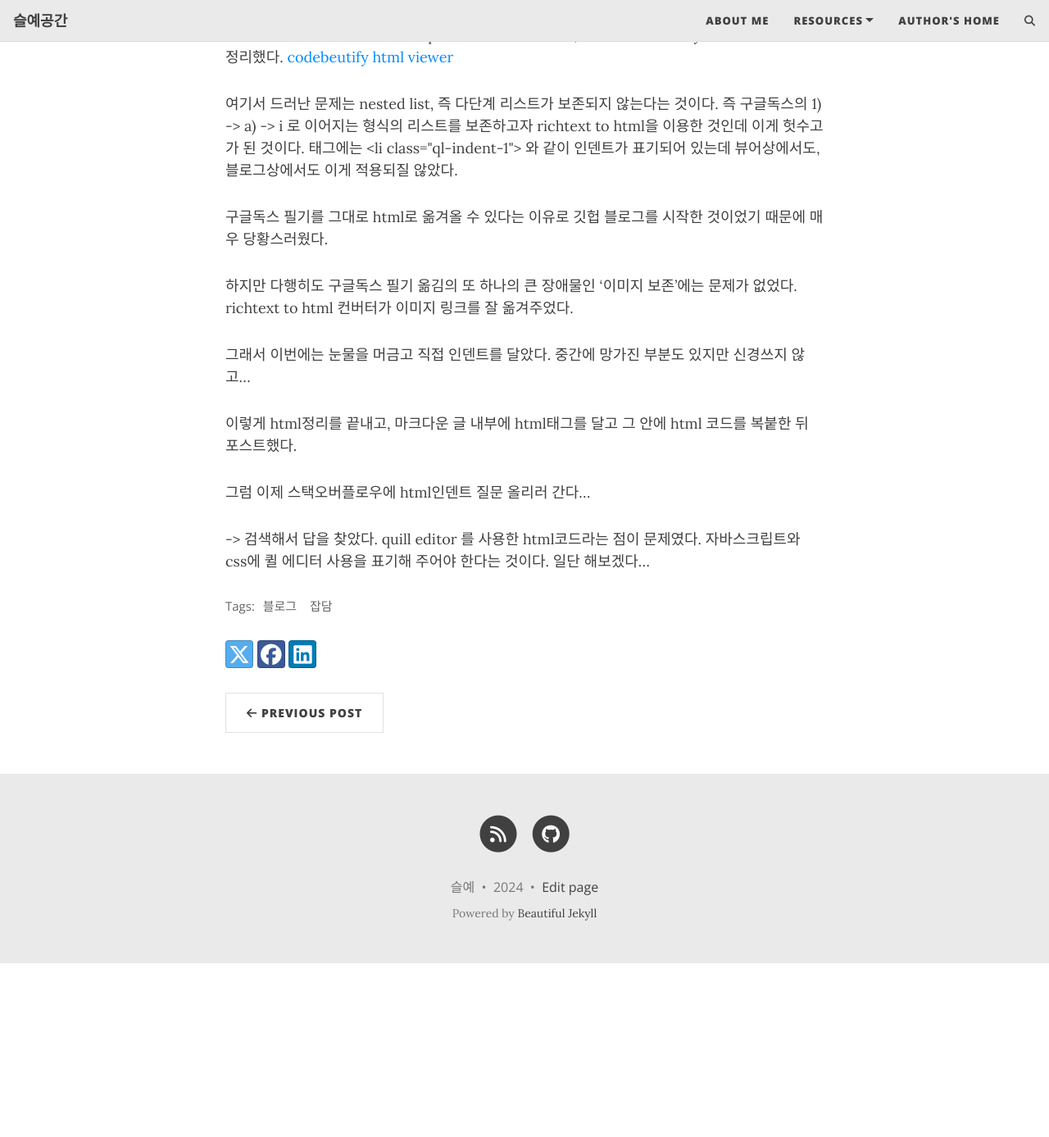
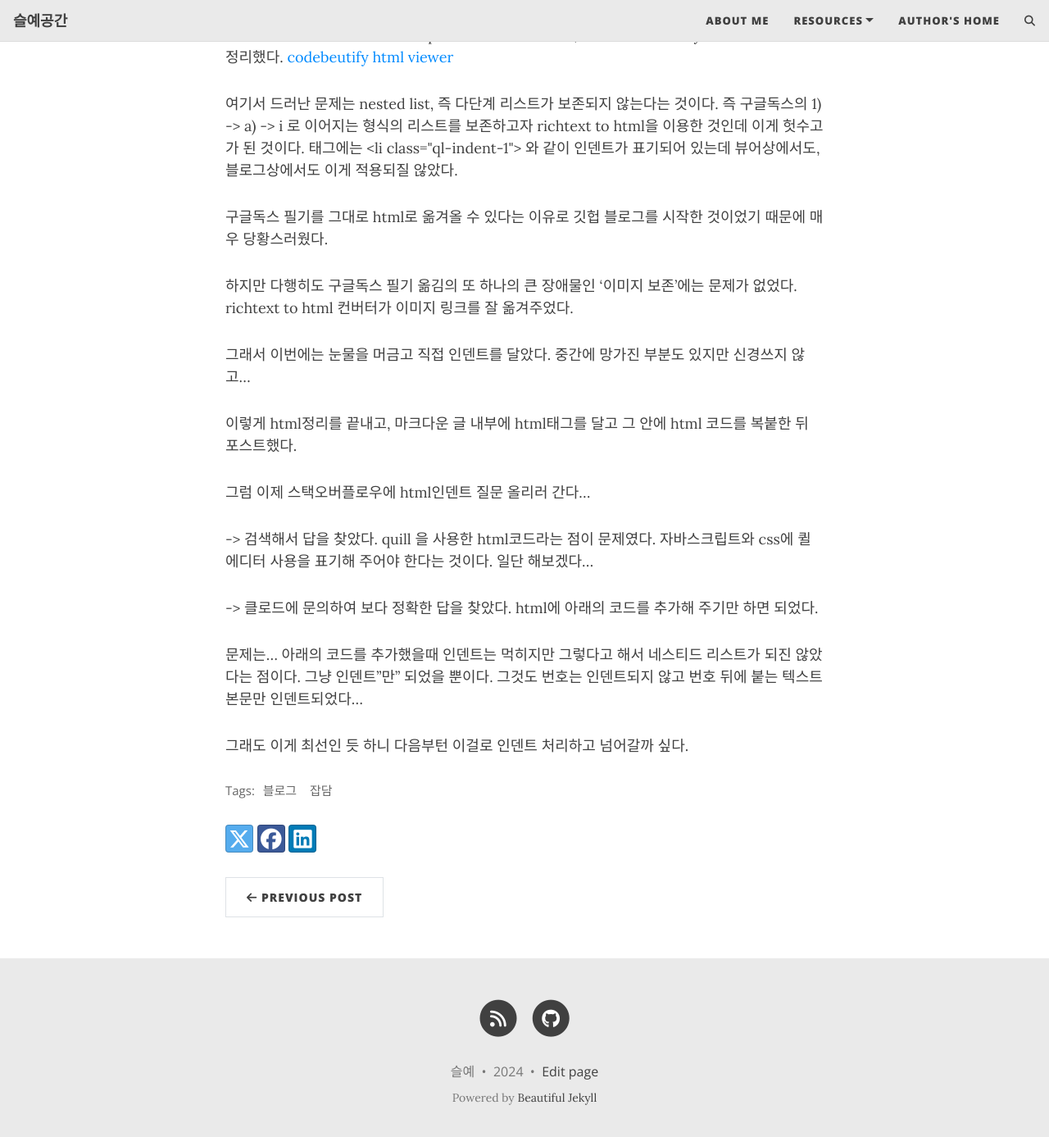
Before and after one commit to yeseulnim/yeseulnim.github.io, a Jekyll site: the page built from _posts/2024-06-28-blog-post-howto.md, in a window 1280 px wide and 1400 px high, scrolled down 333 px. Shown: the top 1387 px of the window at 82% size. Built offline with Jekyll 4.4.1, drawn with Linux system fonts in a browser that asks for light colours; comment, search, counter and statistics services are not loaded; before the commit the page ends 1508 px from its top, so only the background shows below that.

Commit message:
quill retracted

```diff
--- a/_posts/2024-06-28-blog-post-howto.md
+++ b/_posts/2024-06-28-blog-post-howto.md
@@ -26,4 +26,20 @@ tags : [블로그,잡담]
 
 그럼 이제 스택오버플로우에 html인덴트 질문 올리러 간다...
 
--> 검색해서 답을 찾았다. quill editor 를 사용한 html코드라는 점이 문제였다. 자바스크립트와 css에 퀼 에디터 사용을 표기해 주어야 한다는 것이다. 일단 해보겠다...
+-> 검색해서 답을 찾았다. quill 을 사용한 html코드라는 점이 문제였다. 자바스크립트와 css에 퀼 에디터 사용을 표기해 주어야 한다는 것이다. 일단 해보겠다...
+
+-> 클로드에 문의하여 보다 정확한 답을 찾았다.
+html에 아래의 코드를 추가해 주기만 하면 되었다.
+<head>
+  <style>
+    .ql-indent-1 { padding-left: 3em; }
+    .ql-indent-2 { padding-left: 6em; }
+    .ql-indent-3 { padding-left: 9em; }
+    /* ... other styles ... */
+  </style>
+</head>
+
+문제는... 아래의 코드를 추가했을때 인덴트는 먹히지만 그렇다고 해서 네스티드 리스트가 되진 않았다는 점이다. 그냥 인덴트"만" 되었을 뿐이다.
+그것도 번호는 인덴트되지 않고 번호 뒤에 붙는 텍스트 본문만 인덴트되었다...
+
+그래도 이게 최선인 듯 하니 다음부턴 이걸로 인덴트 처리하고 넘어갈까 싶다.
```
Also changed, not shown: _posts/2024-06-28-cs7643-attention.md (+0 -9 lines).
